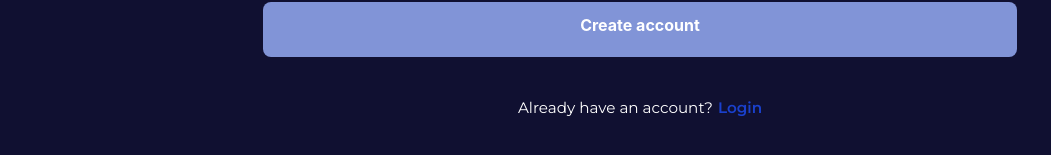
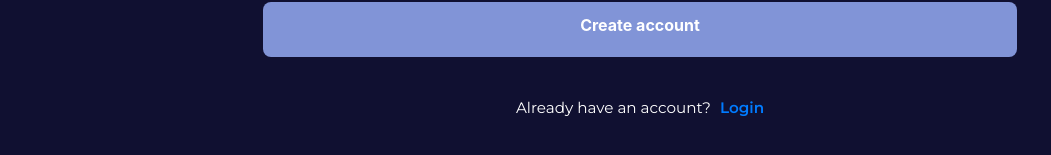
Before and after one commit to ozi-Shalom2333/artisian-aid, a React (Vite) app: page /employersignup in a window 1280 px wide. Shown: the part 727-882 px from the top of the page, without its empty margins (0-1051 px from the left). Built offline with nearby package versions, Linux system fonts and the light colour scheme.

Commit message:
new commit

```diff
--- a/src/auth/EmployerSignUp.jsx
+++ b/src/auth/EmployerSignUp.jsx
@@ -1,10 +1,10 @@
 import React, { useState } from 'react';
 import '../styles/employerSignup.css';
-import { Navigate, useNavigate } from 'react-router-dom';
-
-
+import { useNavigate } from 'react-router-dom';
 
 const EmployerSignUp = () => {
+  const navigate = useNavigate();
+
   const [formData, setFormData] = useState({
     fullName: '',
     phone: '',
@@ -61,7 +61,6 @@
       ...prev,
       [e.target.name]: e.target.value
     }));
-
 
     setErrors(prev => ({
       ...prev,
@@ -200,11 +199,15 @@
             <button type="submit" className='signUpCreateAccountButton'>Create account</button>
 
             <div className='signUpRouteToLogin'>
-              <p>Already have an account?
+              <p>
+                Already have an account?{' '}
                 <span
-              >Login
+                  onClick={() => navigate('/login')}
+                  style={{ cursor: 'pointer', color: '#007bff' }}
+                >
+                  Login
                 </span>
-                </p>
+              </p>
             </div>
           </form>
         </div>
```
